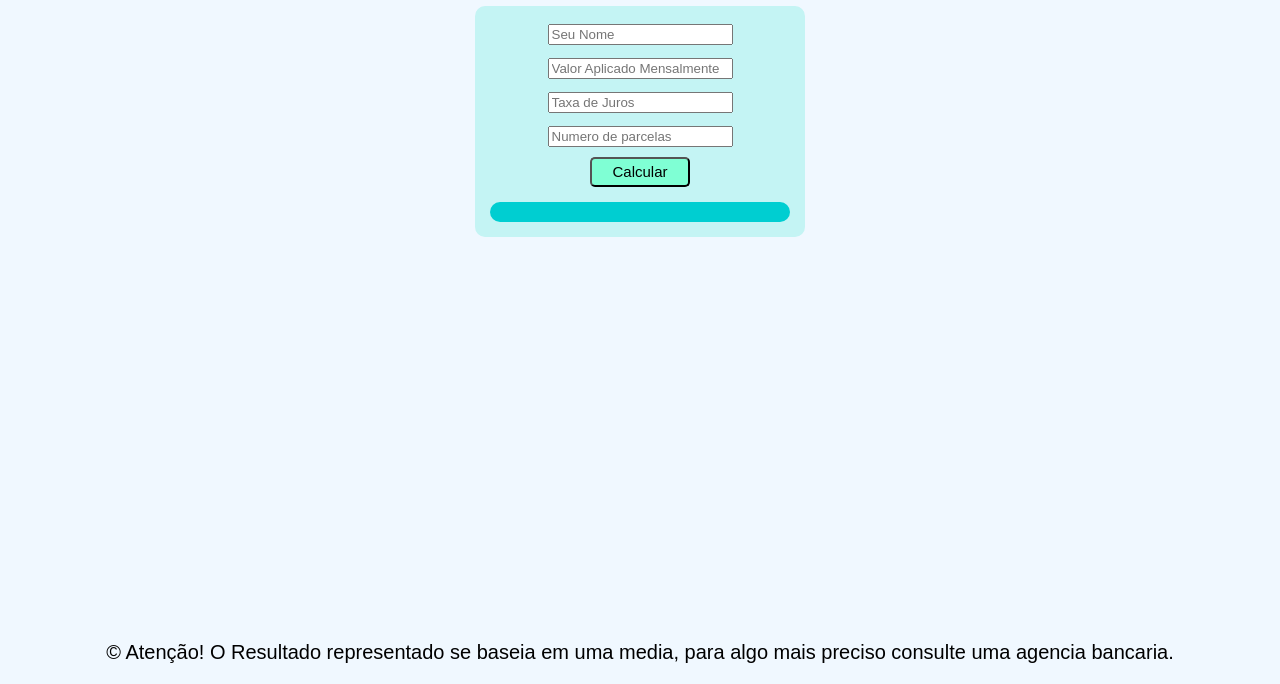
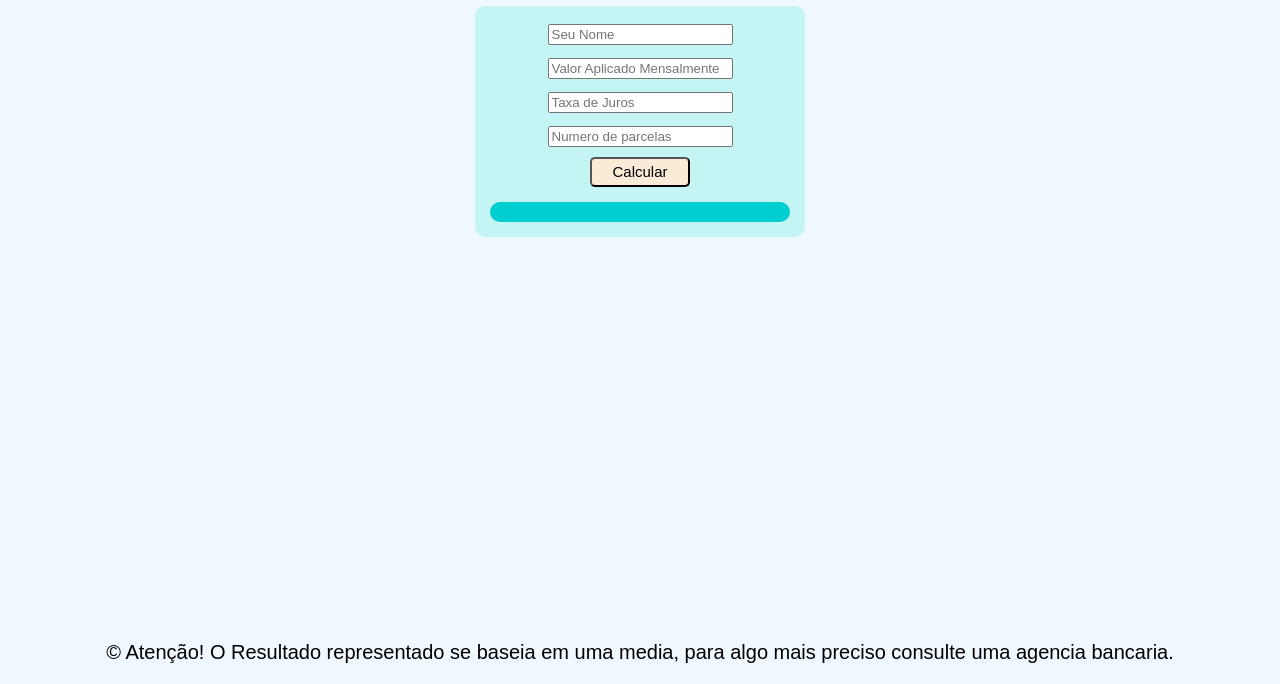
Before and after one commit to MariiaEduardaN/PF3_mariaeduarda, a plain HTML site: page index.html in a window 1280 px wide. In both pictures the pointer is over the button "Calcular". Shown: the part 116-800 px from the top of the page. Drawn offline with Linux system fonts and the light colour scheme.

Commit message:
Update main.css

```diff
--- a/main.css
+++ b/main.css
@@ -49,7 +49,7 @@ margin-bottom: 10px;
     font-size: 15px;
 }
 .btnC:hover{
-background-color: aquamarine;
+background-color: #faebd7;
 }
 .result{
     border-radius: 10px;
```
